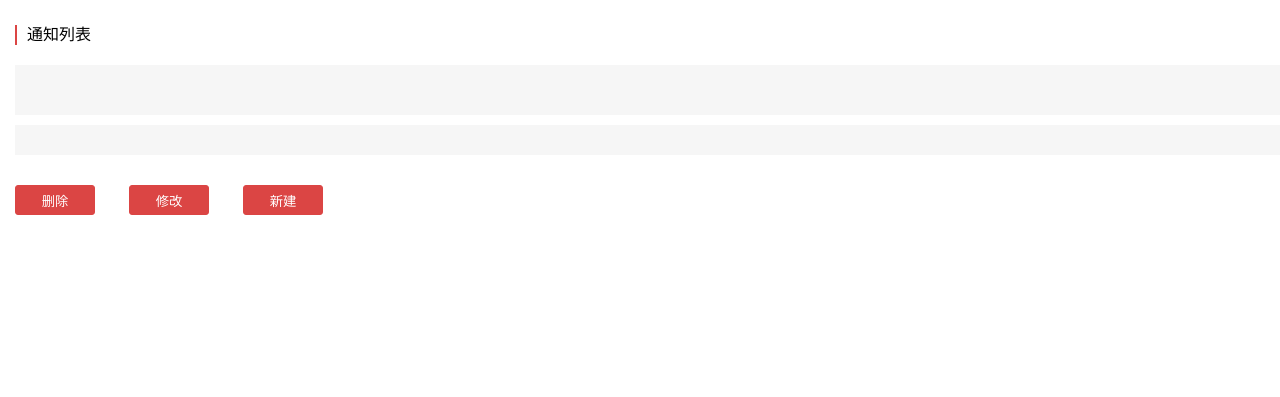
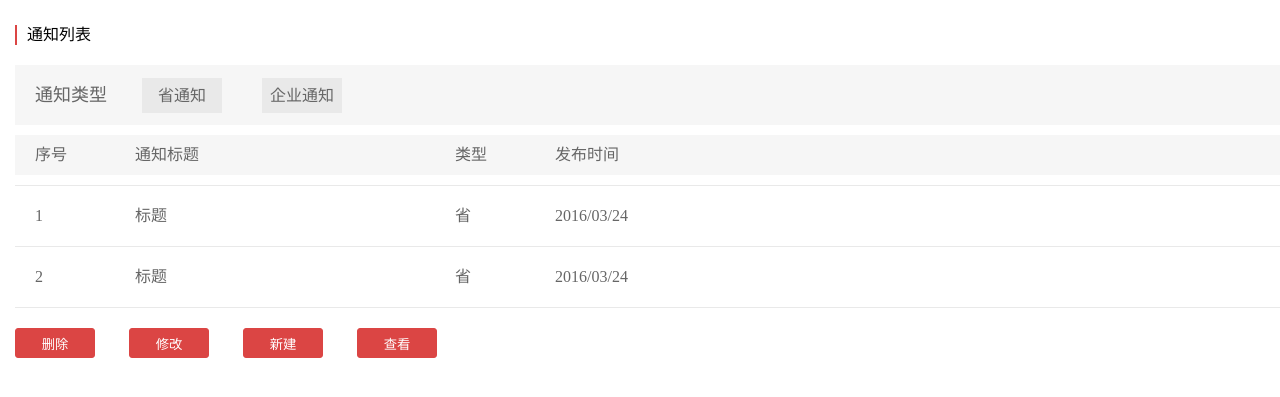
Before and after one commit to BITFierce/smcclass, a PHP site: page /notice.html in a window 1280 px wide. Shown: the top 397 px of the page. Run offline with PHP 8.4, Linux system fonts and the light colour scheme.

Commit message:
通知列表
省用户通知列表页面，尚未添加js

```diff
--- a/前端/css/notice.css
+++ b/前端/css/notice.css
@@ -5,6 +5,7 @@
 .container{
 	width:100%;
 	margin:15px;
+	font-family:Microsoft YaHei;
 	background-color:#fff;
 }
 
@@ -33,18 +34,58 @@
 
 .type{
 	width:100%;
-	height:50px;
+	height:60px;
 	margin-top:10px;
 	float:left;
 	background-color:#f6f6f6;
 }
 
+.type span{
+	display:block;
+	float:left;
+	line-height:30px;
+	text-align:center;
+	margin:15px;
+	color:#666666;
+	margin-left:20px;
+	font-size:18px;
+}
+
+.type a{
+	text-decoration:none;
+	text-align:center;
+	line-height:35px;
+	color:#666666;
+}
+
+.typea{
+	width:80px;
+	height:35px;
+	margin:13px 20px;
+	float:left;
+	background-color:#e9e9e9;
+	display:block;
+
+}
+
 .title{
 	width:100%;
-	height:30px;
+	height:40px;
 	margin-top:10px;
 	float:left;
 	background-color:#f6f6f6;
+}
+
+.title span, .cstyle span{
+	display:block;
+	float:left;
+	line-height:20px;
+	margin-top:10px;
+	margin-left:20px;
+	color:#666666;
+	font-size:16px;
+	height:20px;
+	width:80px;
 }
 
 .content{
@@ -52,6 +93,14 @@
 	margin-top:10px;
 	float:left;
 	background-color:#fff;
+	border-top:solid 1px #e9e9e9;
+}
+
+.cstyle{
+	width:100%;
+	height:40px;
+	padding:10px 0;
+	border-bottom:solid 1px #e9e9e9;
 }
 
 .i-foot{
@@ -63,7 +112,7 @@
 }
 
 .i-foot input{
-		width:80px;
+	width:80px;
 	height:30px;
 	margin-right:30px;
 	background-color:#db4544;
--- a/前端/notice.html
+++ b/前端/notice.html
@@ -18,18 +18,38 @@
 		</div>
 
 		<div class="type">
+			<span>通知类型</span>
+			<a class="typea" href="#">省通知</a>
+			<a class="typea" href="#">企业通知</a>
 		</div>
 
 		<div class="title">
+			<span>序号</span>
+			<span style="width:300px;">通知标题</span>
+			<span>类型</span>
+			<span>发布时间</span>
 		</div>
 
 		<div class="content">
+			<div class="cstyle">
+				<span>1</span>
+				<span style="width:300px;">标题</span>
+				<span>省</span>
+				<span>2016/03/24</span>
+			</div>
+			<div class="cstyle">
+				<span>2</span>
+				<span style="width:300px;">标题</span>
+				<span>省</span>
+				<span>2016/03/24</span>
+			</div>
 		</div>
 
 		<div class="i-foot">
 			<input type="submit" id="del" name="del" value="删除"/>
 			<input type="submit" id="modify" name="modify" value="修改"/>
 			<input type="submit" id="new" name="new" value="新建"/>
+			<input type="submit" id="look" name="look" value="查看">
 		</div>
 
 	</div>
```
